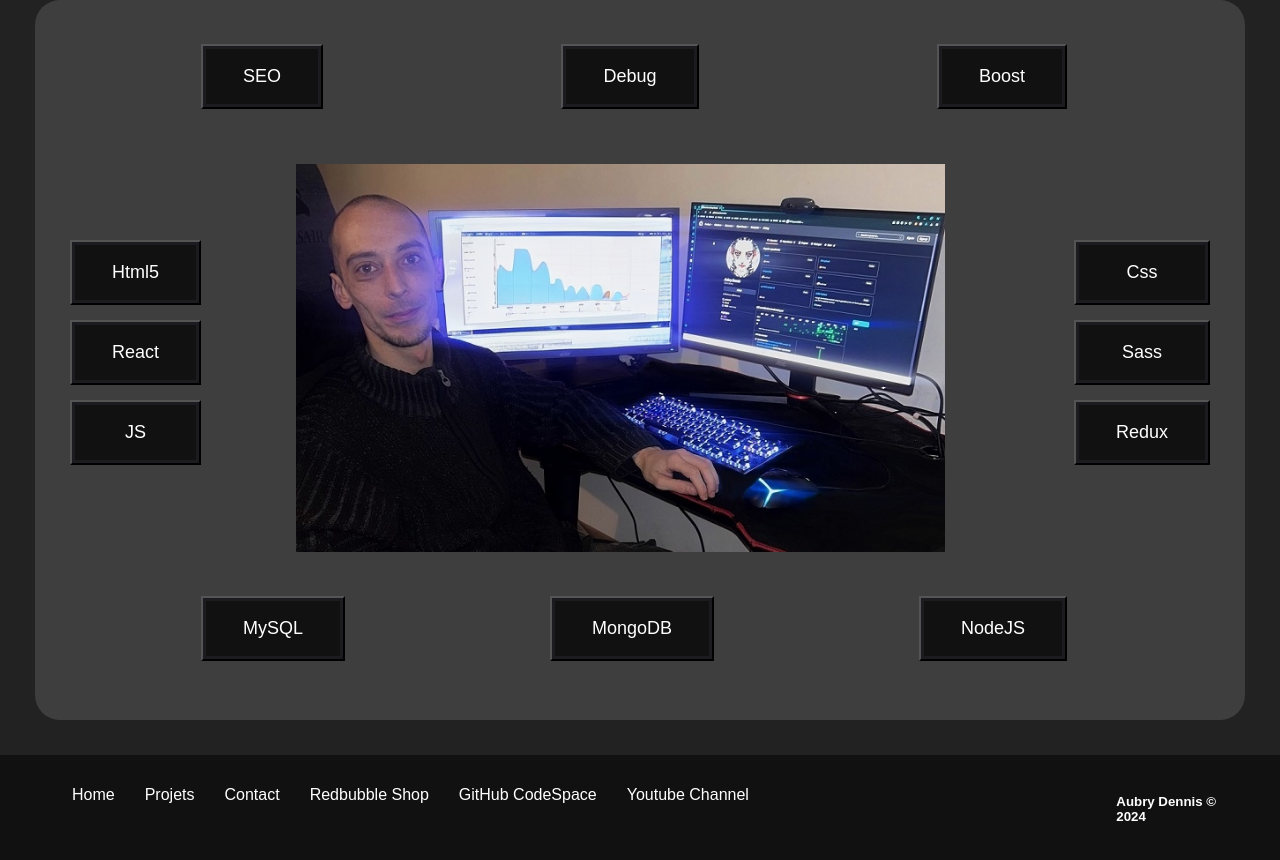
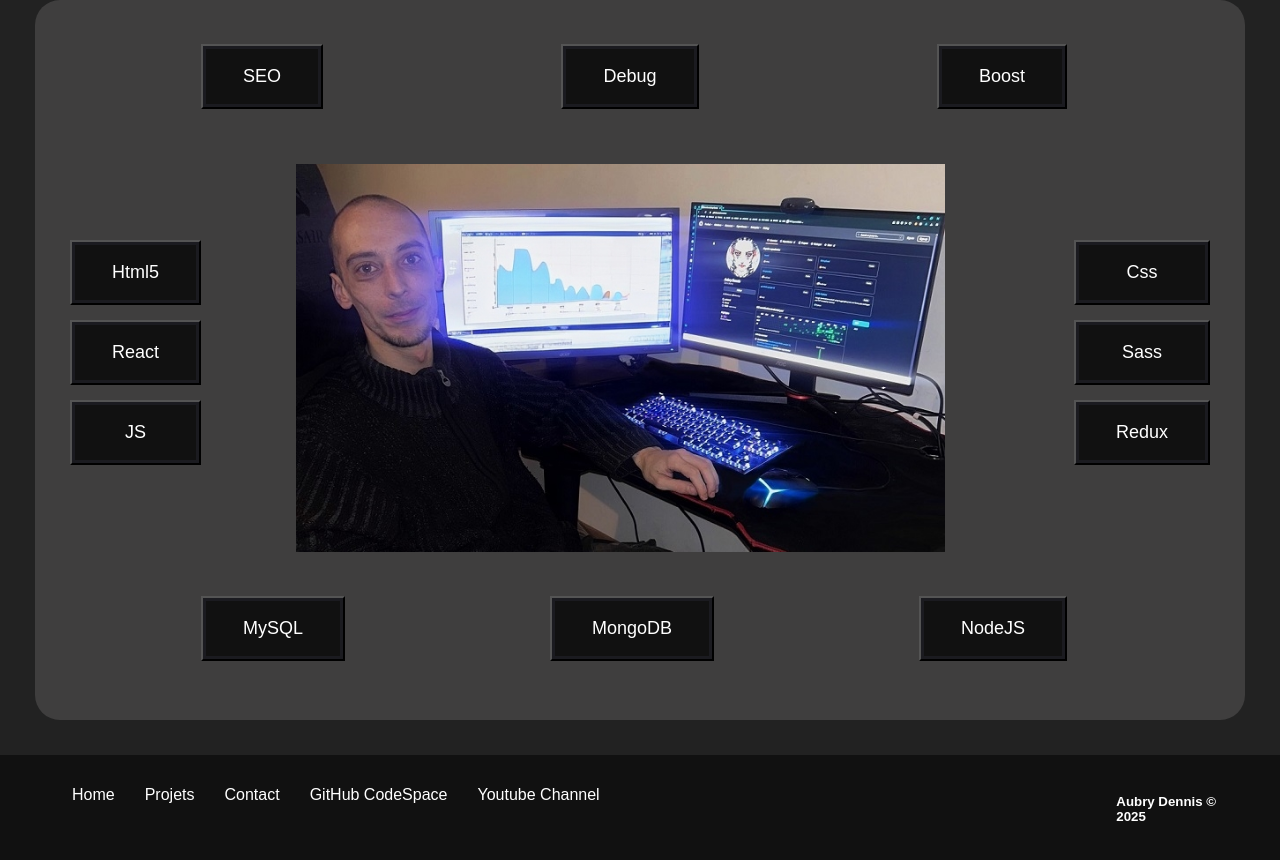
Before and after one commit to DennAmo/portfolio-projet-12, a React (Create React App) app: page / in a window 1280 px wide. Shown: the part 272-1132 px from the top of the page. Built offline with nearby package versions, Linux system fonts and the light colour scheme.

Commit message:
removed shop

```diff
--- a/src/App.js
+++ b/src/App.js
@@ -2,7 +2,6 @@ import React from 'react';
 import { Route, Routes, BrowserRouter } from 'react-router-dom';
 import Home from "./pages/home";
 import "./styles/App.scss";
-import Shop from "./pages/shop.js";
 import Aboutme from "./pages/aboutme.js";
 import Projets from "./pages/projets.js";
 import Header from "./components/Header.js"
@@ -16,7 +15,6 @@ function App() {
       <Routes>
         <Route path="/" element={<Home />} />
         <Route path="/home" element={<Home />} />
-        <Route path="/shop" element={<Shop />} />
         <Route path="/aboutme" element={<Aboutme />} />
         <Route path="/services" element={<Projets />} />
         <Route path="*" element={<Home />} />
--- a/src/components/Footer.js
+++ b/src/components/Footer.js
@@ -23,12 +23,6 @@ const Footer = () => {
             </li>
           </NavLink>
 
-          <NavLink to="/shop" className="shop">
-            <li className="mod">
-              Redbubble Shop
-            </li>
-          </NavLink>
-
           <a href="https://github.com/DennAmo" target="_blank" rel="noreferrer">
             <li className="mod">
               GitHub CodeSpace
@@ -41,7 +35,7 @@ const Footer = () => {
             </li>
           </a>
         </ul>
-        <h5>Aubry Dennis © 2024</h5>
+        <h5>Aubry Dennis © 2025</h5>
       </nav>
     </footer>
   );
```
